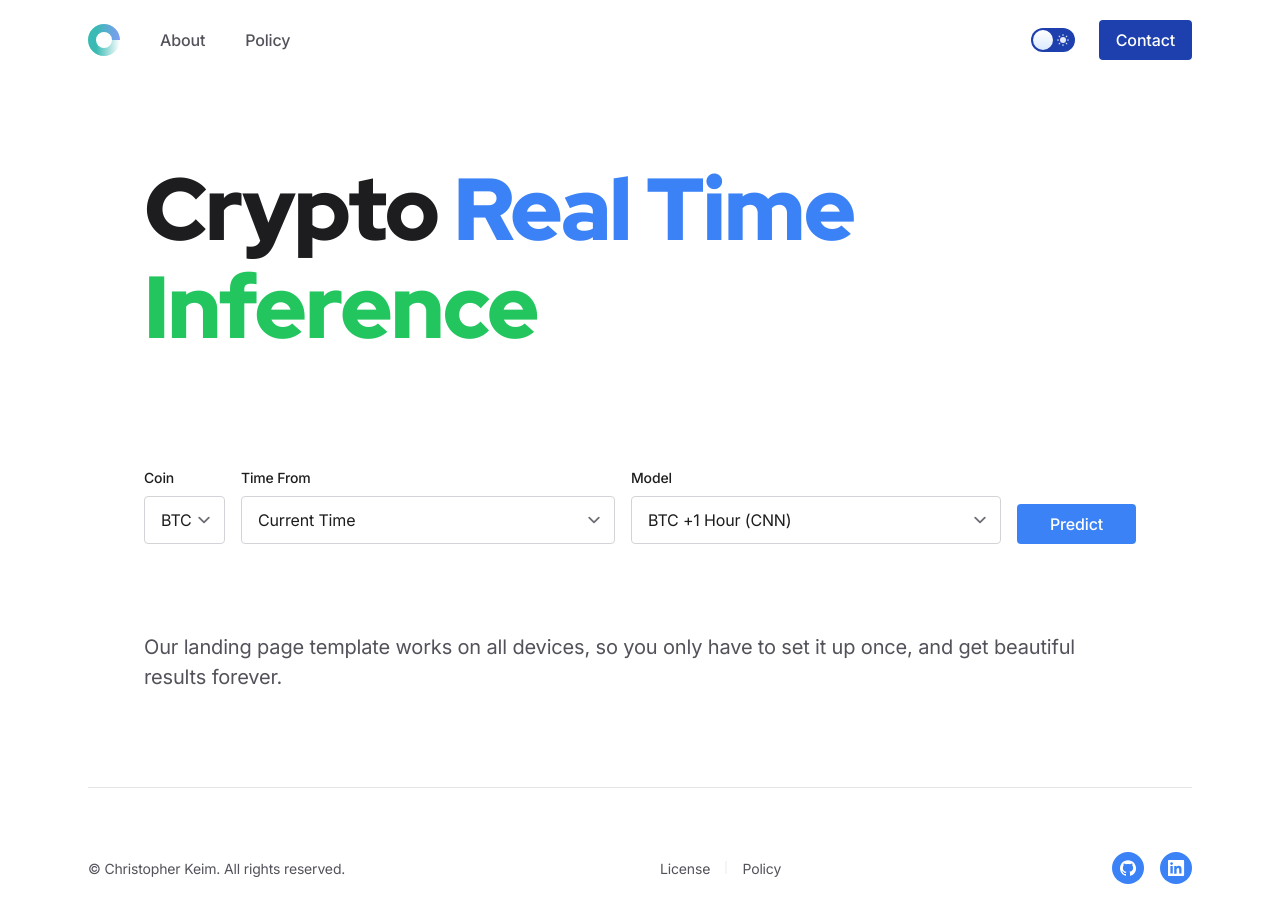
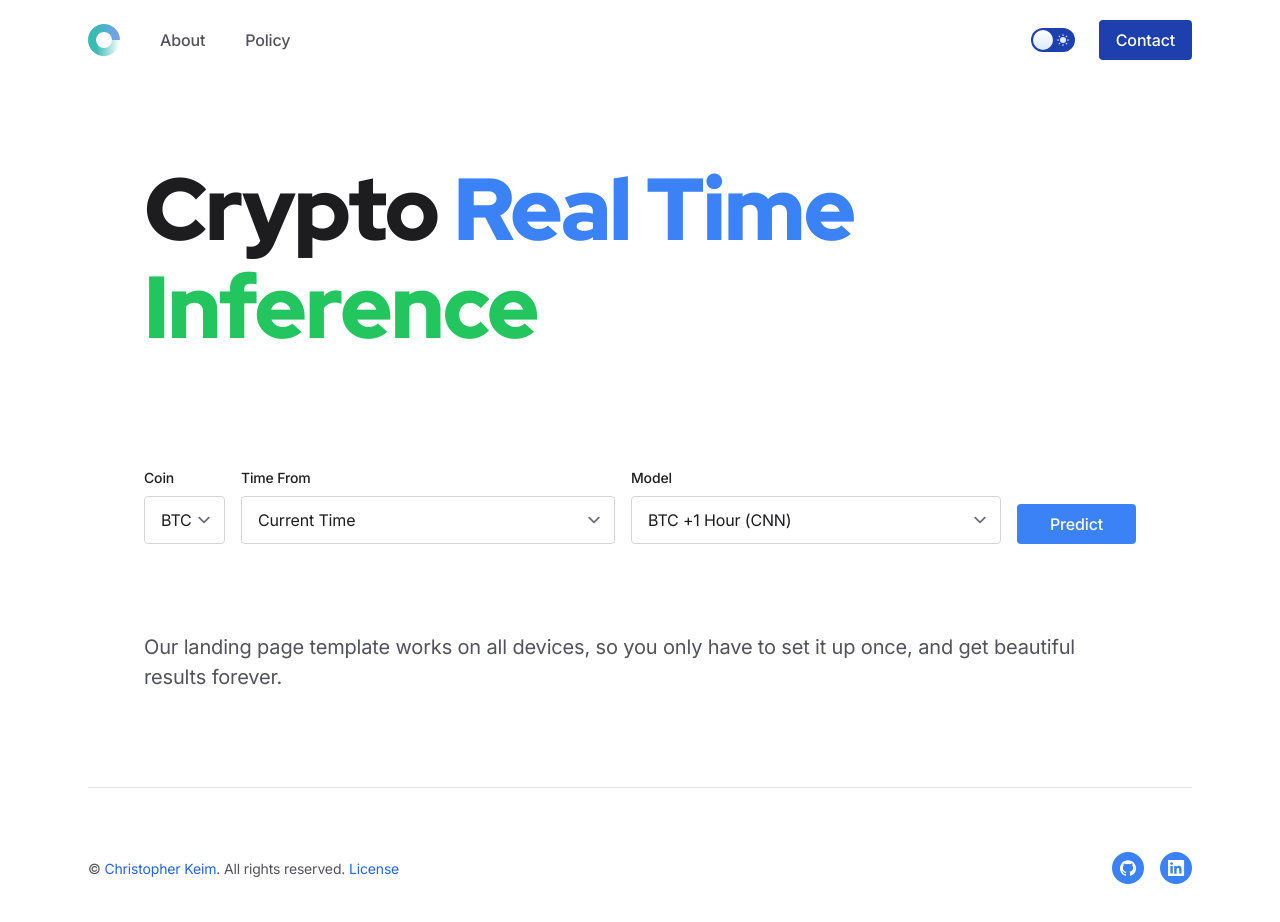
Before and after one commit to christopherkeim/crypto-real-time-inference, a Next.js app in the folder frontend/: page / in a window 1280 px wide. Shown: the top 922 px of the page. Built offline with nearby package versions, Linux system fonts and the light colour scheme.

Commit message:
Changed link color to show clickable

```diff
--- a/frontend/components/ui/footer.tsx
+++ b/frontend/components/ui/footer.tsx
@@ -8,7 +8,7 @@ export default function Footer() {
           {/* Bottom area */}
           <div className="md:flex md:items-center md:justify-between">
             {/* Social links */}
-            <ul className="flex mb-4 md:order-2 md:ml-4 md:mb-0">
+            <ul className="flex mb-4 md:order-1 md:ml-4 md:mb-0">
               {/* <li>
                 <a
                   className="flex justify-center items-center text-white bg-blue-500 dark:text-blue-500 dark:bg-gray-800 hover:underline hover:bg-blue-600 rounded-full transition duration-150 ease-in-out"
@@ -58,37 +58,24 @@ export default function Footer() {
               </li>
             </ul>
 
-            {/* Middle links */}
-            <div className="text-sm md:order-1 text-gray-700 mb-2 md:mb-0">
+            {/* Copyrights note */}
+            <div className="text-gray-600 dark:text-gray-400 text-sm mr-4">
+              &copy;{" "}
               <a
-                className="text-gray-600 dark:text-gray-400 hover:underline transition duration-150 ease-in-out"
+                href="https://github.com/christopherkeim/"
+                className="text-blue-600 dark:text-blue-100 hover:underline transition duration-150 ease-in-out"
+              >
+                Christopher Keim
+              </a>
+              . All rights reserved.&nbsp;
+              <a
+                className="text-blue-600 dark:text-blue-100 hover:underline transition duration-150 ease-in-out"
                 href="https://github.com/christopherkeim/crypto-real-time-inference/blob/main/LICENSE"
                 target="_blank"
                 referrerPolicy="no-referrer"
               >
                 License
               </a>
-              &nbsp;&nbsp;&nbsp;&nbsp;
-              <div className="inline-block min-h-[0.9em] w-0.5 self-stretch bg-neutral-100 opacity-100 dark:opacity-50"></div>
-              &nbsp;&nbsp;&nbsp;&nbsp;
-              <Link
-                className="text-gray-600 dark:text-gray-400 hover:underline transition duration-150 ease-in-out"
-                href="/policy"
-              >
-                Policy
-              </Link>
-            </div>
-
-            {/* Copyrights note */}
-            <div className="text-gray-600 dark:text-gray-400 text-sm mr-4">
-              &copy;{" "}
-              <a
-                href="https://github.com/christopherkeim/"
-                className="text-gray-600 dark:text-gray-400 hover:underline transition duration-150 ease-in-out"
-              >
-                Christopher Keim
-              </a>
-              . All rights reserved.
             </div>
           </div>
         </div>
```
